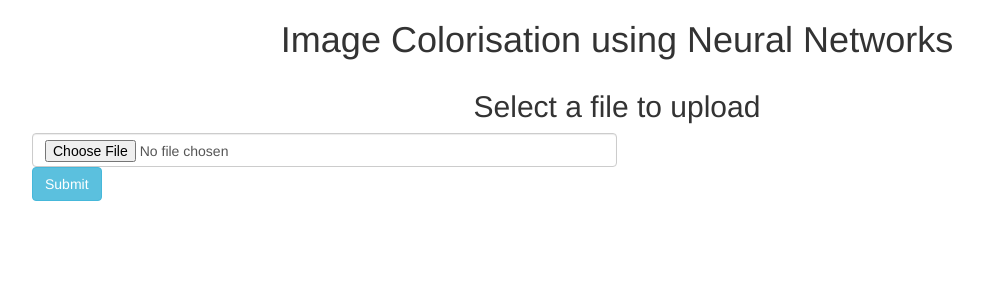
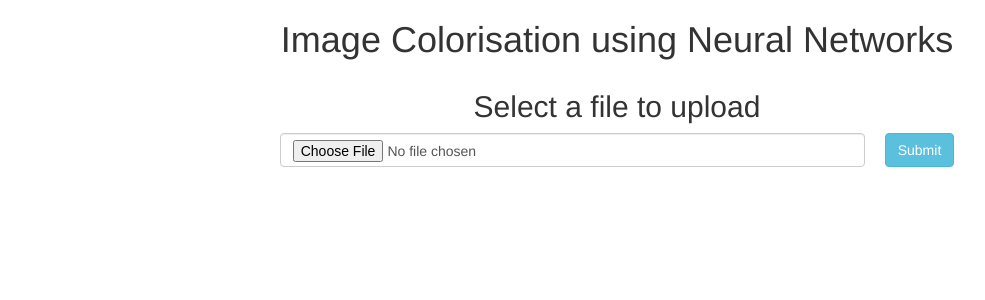
Before and after one commit to prathamagrawal/Black-Mirror, a Flask app: page / in a window 1280 px wide. Shown: the top 300 px of the page, without its empty margins (23-1008 px from the left). Run offline with Flask 2, Linux system fonts and the light colour scheme; some libraries are stand-ins or nearby versions.

Commit message:
Center all items

```diff
--- a/templates/index.html
+++ b/templates/index.html
@@ -4,6 +4,12 @@
 <title>Image Colorisation using Neural Network</title>
 <link rel="stylesheet" href="https://maxcdn.bootstrapcdn.com/bootstrap/3.3.6/css/bootstrap.min.css" />
 <style>
+    #form {
+        display: flex;
+        flex: 1;
+        gap: 2rem;
+        justify-content: center;
+    }
     #main {
         display: grid;
         grid-template-columns: repeat(3, 1fr);
```
